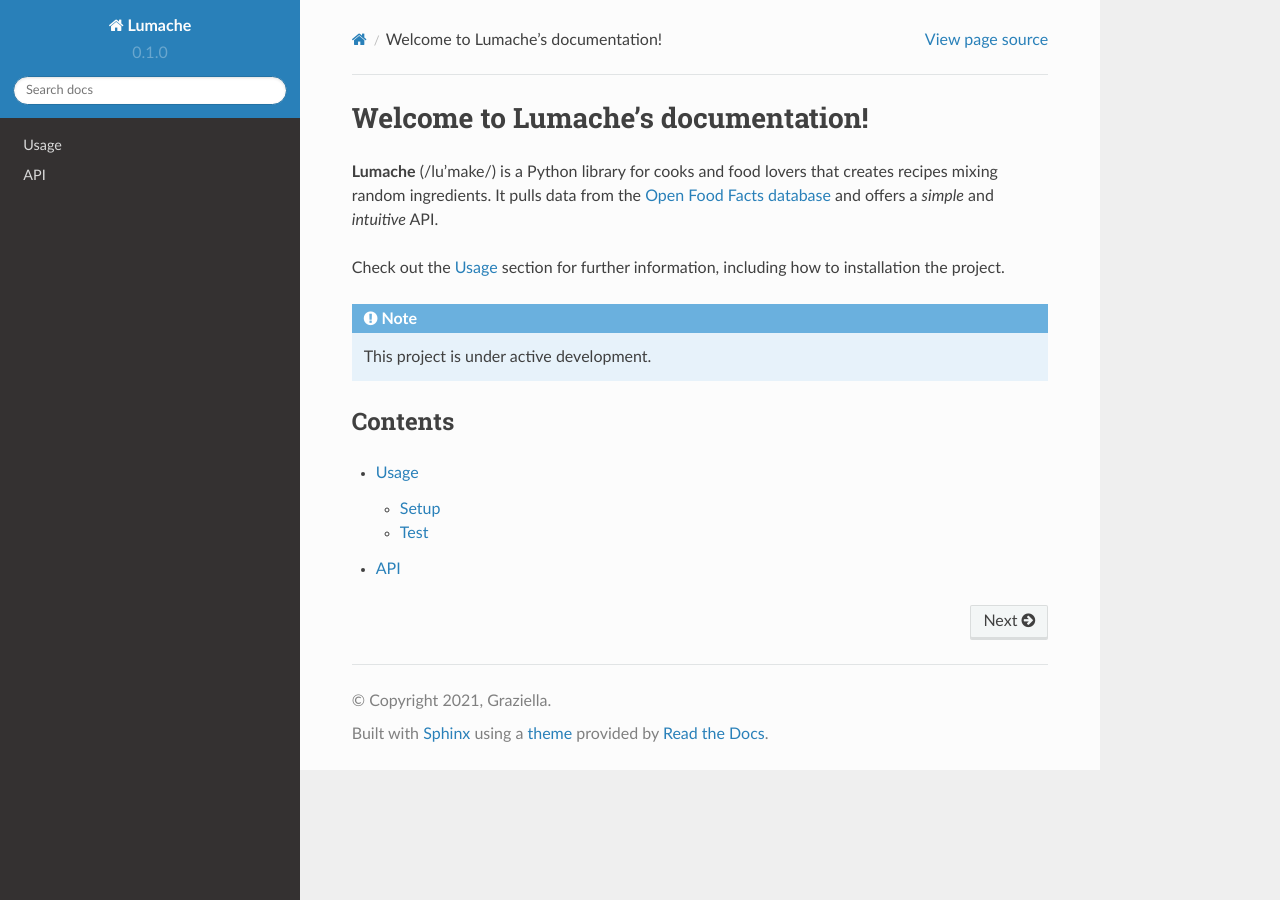
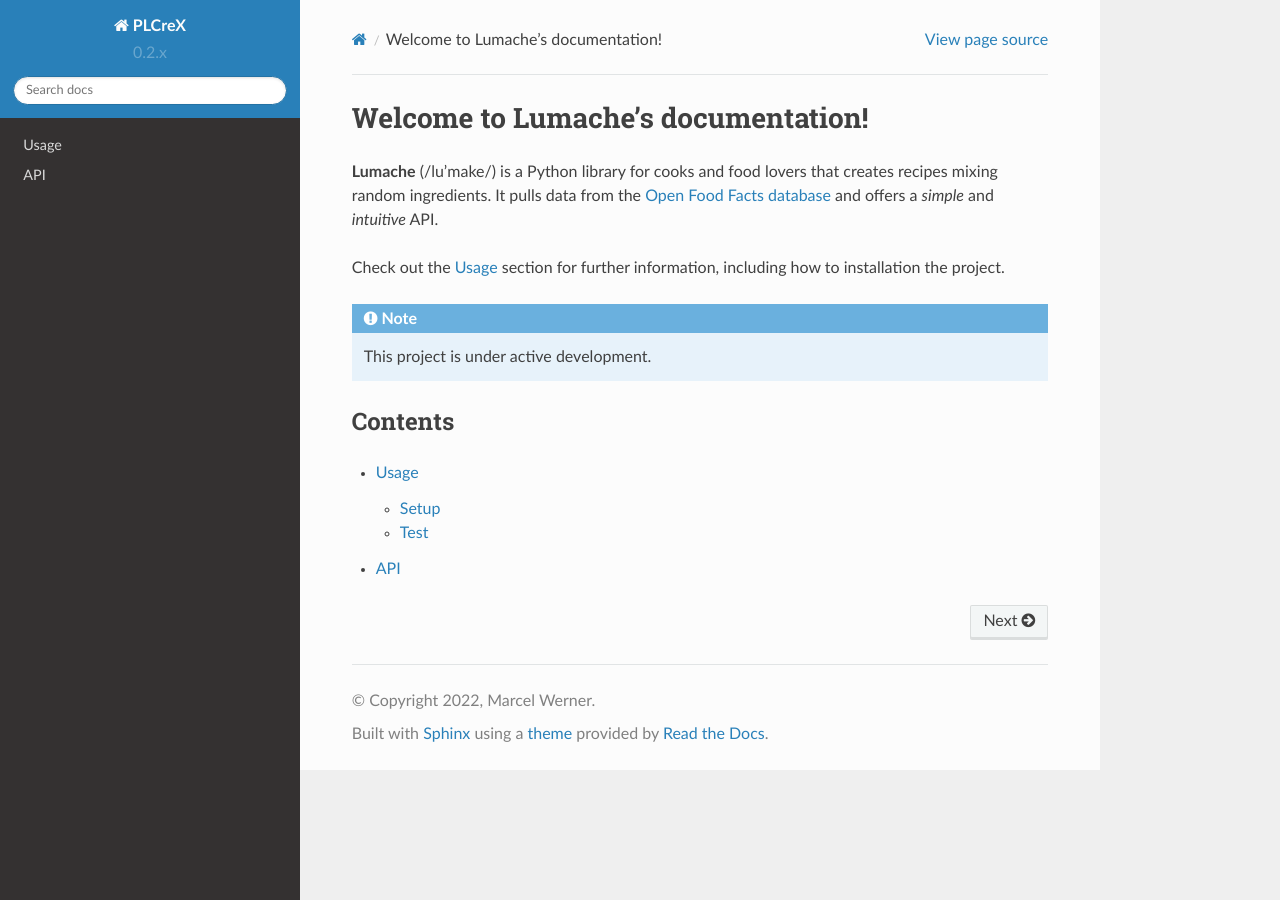
Before and after one commit to marwern/PLCreX, a Sphinx documentation site: the page built from docs/source/index.rst, in a window 1280 px wide. Built offline with Sphinx 7.4.7 and the Read the Docs theme 2.0.0, drawn with Linux system fonts in a browser that asks for light colours.

```diff
--- a/docs/source/conf.py
+++ b/docs/source/conf.py
@@ -2,12 +2,12 @@
 
 # -- Project information
 
-project = 'Lumache'
-copyright = '2021, Graziella'
-author = 'Graziella'
+project = 'PLCreX'
+copyright = '2022, Marcel Werner'
+author = 'Marcel Werner'
 
-release = '0.1'
-version = '0.1.0'
+release = '0.2'
+version = '0.2.x'
 
 # -- General configuration
 
```
